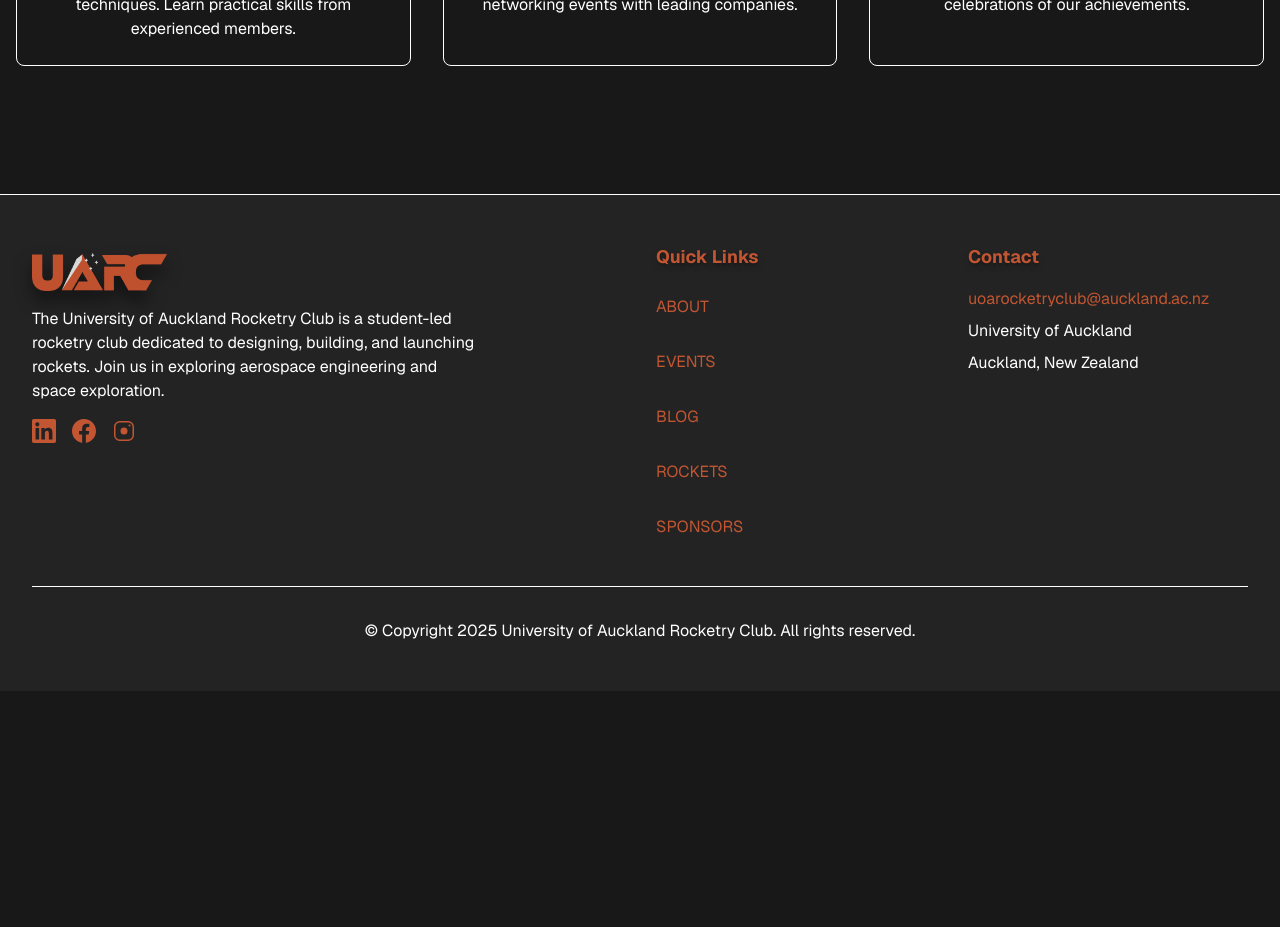
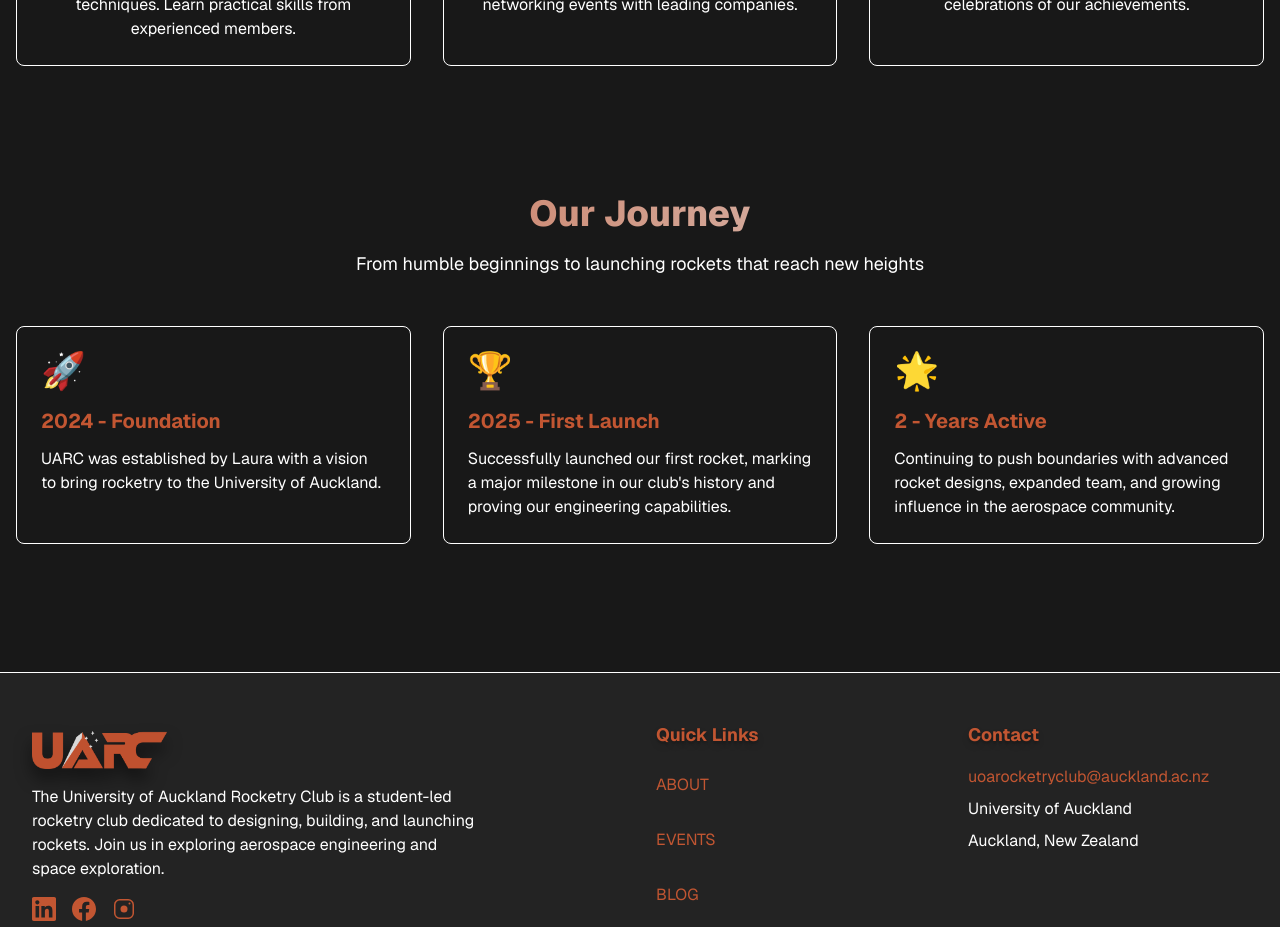
Before and after one commit to UoARocketry/rocketry_website, a Next.js app: page /about in a window 1280 px wide. Shown: the part 1040-1967 px from the top of the page. Before the commit the page ends 1731 px from the top, so only its background shows below. Built offline with nearby package versions, Linux system fonts and the light colour scheme; no server answers.

Commit message:
Finished history section on about page

```diff
--- a/app/about/page.tsx
+++ b/app/about/page.tsx
@@ -79,6 +79,41 @@ export default async function AboutPage() {
           </div>
         </div>
       </section>
+
+      {/* History Section */}
+      <section className="py-16 px-4 bg-background">
+        <div className="max-w-7xl mx-auto">
+          <div className="text-center mb-12">
+            <h2 className="text-4xl font-extrabold mb-4">Our Journey</h2>
+            <p className="text-lg text-text-secondary max-w-2xl mx-auto">
+              From humble beginnings to launching rockets that reach new heights
+            </p>
+          </div>
+          <div className="grid grid-cols-1 md:grid-cols-3 gap-8">
+            <div className="bg-surface rounded-lg p-6 border border-accent">
+              <div className="text-4xl mb-4">🚀</div>
+              <h3 className="text-xl font-bold text-primary mb-3">2024 - Foundation</h3>
+              <p className="text-text-secondary">
+                UARC was established by Laura with a vision to bring rocketry to the University of Auckland.
+              </p>
+            </div>
+            <div className="bg-surface rounded-lg p-6 border border-accent">
+              <div className="text-4xl mb-4">🏆</div>
+              <h3 className="text-xl font-bold text-primary mb-3">2025 - First Launch</h3>
+              <p className="text-text-secondary">
+                Successfully launched our first rocket, marking a major milestone in our club's history and proving our engineering capabilities.
+              </p>
+            </div>
+            <div className="bg-surface rounded-lg p-6 border border-accent">
+              <div className="text-4xl mb-4">🌟</div>
+              <h3 className="text-xl font-bold text-primary mb-3">2 - Years Active</h3>
+              <p className="text-text-secondary">
+                Continuing to push boundaries with advanced rocket designs, expanded team, and growing influence in the aerospace community.
+              </p>
+            </div>
+          </div>
+        </div>
+      </section>
     </main>
   );
 }
```
